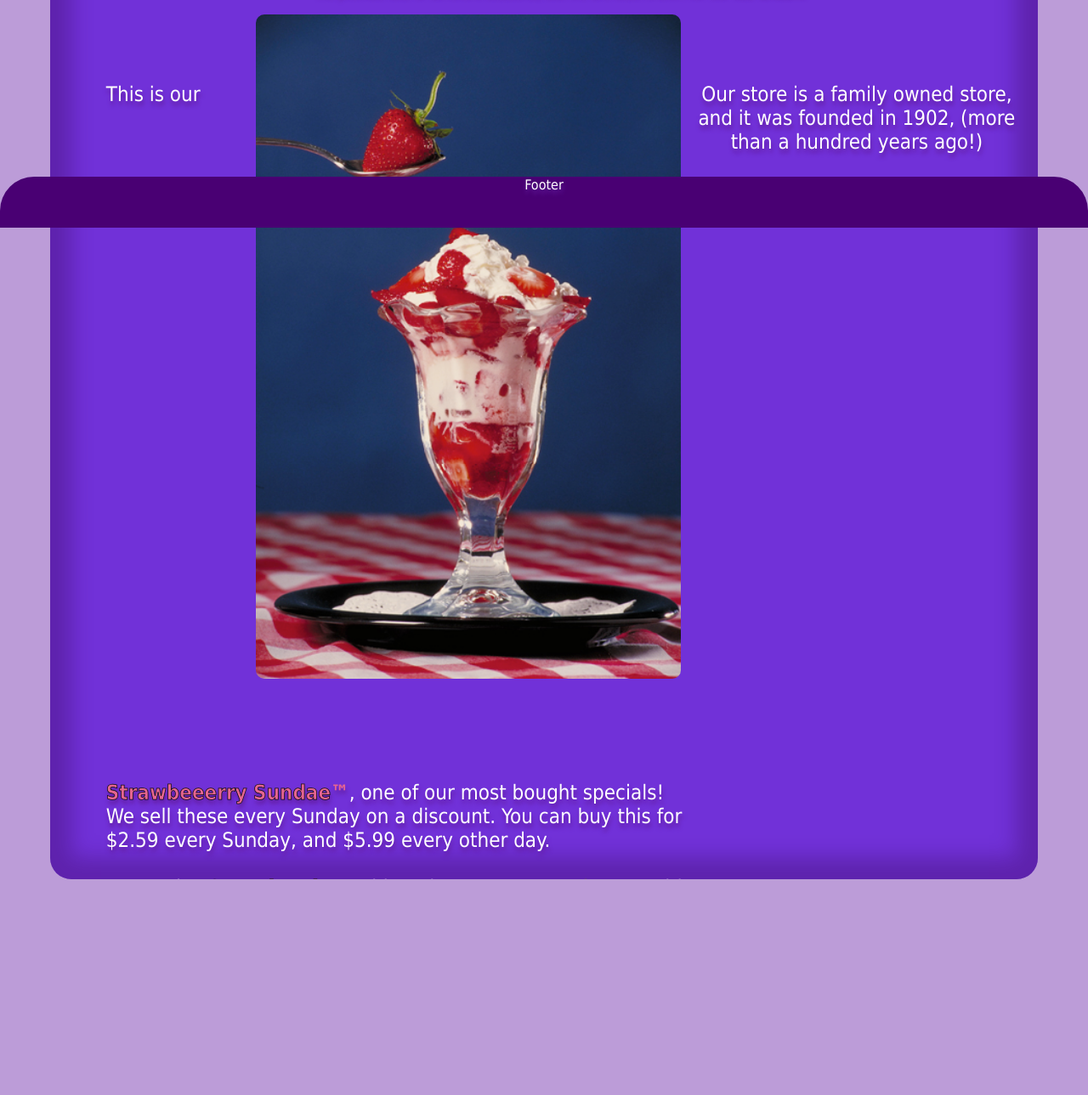
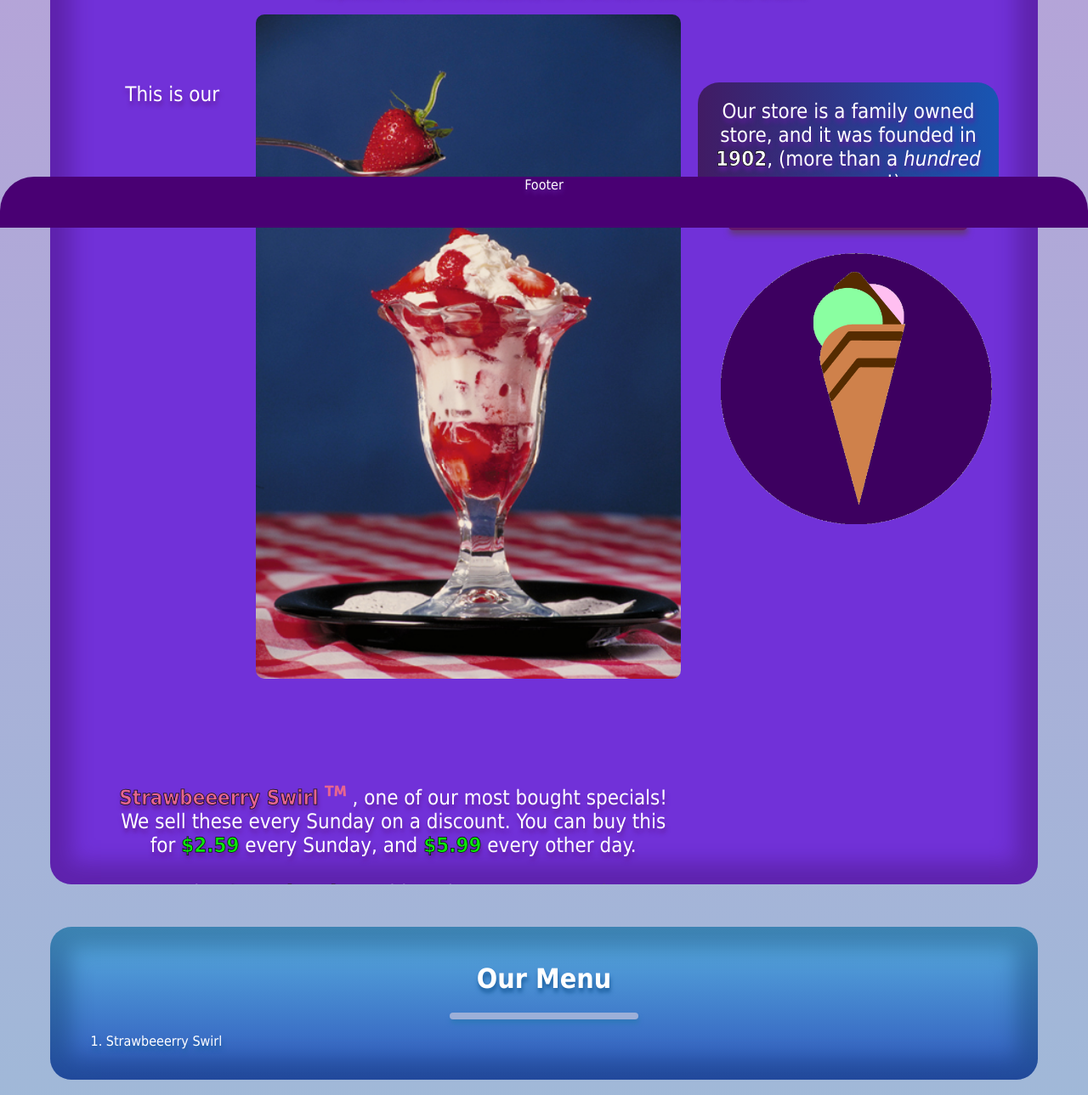
Before and after one commit to cat-loaf/ic-shop, a plain HTML site: page index.html in a window 1280 px wide. Shown: the part 532-1821 px from the top of the page at 85% size. Drawn offline with nearby package versions, Linux system fonts and the light colour scheme.

Commit message:
what the freak + yb better + ratio + counter ratio + added items menu

```diff
--- a/index.html
+++ b/index.html
@@ -17,9 +17,16 @@
 
   <title>The Marble Ice-Cream Shop</title>
 
+
+
   <link rel="stylesheet" href="https://cdnjs.cloudflare.com/ajax/libs/animate.css/4.1.1/animate.min.css"/>
-  <script src="https://kit.fontawesome.com/143bebfcbd.js" crossorigin="anonymous"></script>
-  <script src="https://ajax.googleapis.com/ajax/libs/jquery/3.5.1/jquery.min.js"></script>
+
+
+  <!--<script src="https://kit.fontawesome.com/143bebfcbd.js" crossorigin="anonymous"></script>-->
+  <script src="https://cdnjs.cloudflare.com/ajax/libs/font-awesome/5.15.4/js/all.min.js" integrity="sha512-Tn2m0TIpgVyTzzvmxLNuqbSJH3JP8jm+Cy3hvHrW7ndTDcJ1w5mBiksqDBb8GpE2ksktFvDB/ykZ0mDpsZj20w==" crossorigin="anonymous" referrerpolicy="no-referrer"></script>
+
+
+  <!--<script src="https://ajax.googleapis.com/ajax/libs/jquery/3.5.1/jquery.min.js"></script>-->
 </head>
 
 <body>
@@ -56,7 +63,9 @@
     <p class="centered">
       <ul style="list-style:none; text-align:center;">
         <li>
-          Marble Ice Cream is a desserts shop based in
+          <b style="color:#cb6ded;">Marble Ice Cream
+            <i class="fas fa-ice-cream"></i>
+          </b> is a desserts cafe based in
           <a class="contentLink" href="https://www.google.com/maps/place/Tampa,+FL/" target="_blank">
             Tampa, FL
             <i class="fas fa-map-marker-alt"></i>
@@ -64,14 +73,23 @@
         </li>
 
         <li>
-          We provide lots of different desserts, but we are best known for our <b>Ice Cream</b>!
+          We provide lots of different desserts, but we are best known for our
+            <b>Ice Cream!</b>
         </li>
 
         <li class="pc-left">
           <img id="dessertExample" src="images/StrawberrySundae.jpg" alt="Picture of a strawberry ice-cream sundae">
           <span id="sundaeExplanation">
             <p>
-              This is our <cust class="strawberry bolded"><cust class="stroked">Strawbeeerry Sundae</cust>&trade;</cust>, one of our most bought specials! We sell these every Sunday on a discount. You can buy this for &dollar;2.59 every Sunday, and &dollar;5.99 every other day.
+              This is our
+              <cust class="strawberry bolded stroked">
+                  Strawbeeerry Swirl
+                  <sup><i class="fas fa-trademark"></i></sup>
+              </cust>, one of our most bought specials! We sell these every Sunday on a discount. You can buy this for
+              <cust class="money stroked">&dollar;2.59</cust>
+                every Sunday, and
+              <cust class="money stroked">&dollar;5.99</cust>
+                every other day.
               <br> <br>
               It contains
                 <cust class="strawberry bolded stroked">Strawberries</cust>,
@@ -83,15 +101,29 @@
         </li>
         <li class="pc-right">
           <span id="sundaeExplanation" style="margin:0; padding:0; ">
-              Our store is a family owned store, and it was founded in 1902, (more than a hundred years ago!)
+              <p id="expBorder">Our store is a family owned store, and it was founded in
+                <cust class="stroked bolded">1902</cust>, (more than a <i>hundred</i> years ago!)
+                <hr class="pc-only" style="display:inline-block;">
+                <br>
+                <img src="images/favIcon.png" class="storeIcon pc-only" alt="Icon of our store">
+              </p>
           </span>
+
         </li>
       </ul>
     </p>
-
-
   </main>
 
+  <div class="menuItems">
+    <h1 class="centered">Our Menu</h1>
+    <hr class="hrAlt2">
+    <p>
+      <ol>
+        <li>Strawbeeerry Swirl</li>
+
+      </ol>
+    </p>
+  </div>
 
 
   <br>
--- a/main.css
+++ b/main.css
@@ -1,6 +1,10 @@
 :root * {
   font-family: Tahoma, sans-serif;
 }
+
+
+
+
 
 span > * {
   margin:0;
@@ -12,9 +16,17 @@ span > * {
   align-self: center;
 }
 
+
+
+
+
 body {
-  background-color:#bc9cd8;
+  background:linear-gradient(180deg, #bc9cd8, #9cbdd8);
 }
+
+
+
+
 
 a {
   text-decoration: none;
@@ -36,6 +48,8 @@ a.contentLink {
   max-width: 700px;
   min-width: 20%;
 }
+
+
 
 
 
@@ -66,6 +80,10 @@ nav {
   color:#dddddd;
 }
 
+
+
+
+
 hr {
   border:none;
   border-radius:25px;
@@ -91,6 +109,19 @@ hr.hrAlt {
   box-shadow: 1px 5px 5px #621ca0;
 }
 
+hr.hrAlt2 {
+  background-color: #9cafd8;
+
+  min-width:20%;
+  width:20%;
+  height:7.5px;
+
+  box-shadow: 1px 5px 5px #3078bb;
+}
+
+
+
+
 
 main {
   margin:1vh 4vw;
@@ -105,6 +136,14 @@ main {
   color:#fff;
   overflow: hidden;
 }
+
+
+main img.storeIcon {
+  margin:20px;
+  max-width:25vw;
+}
+
+
 
 footer {
   position: fixed;
@@ -126,6 +165,9 @@ footer {
 }
 
 
+
+
+
 #dessertExample {
   border-radius:20px;
   width:500px;
@@ -140,8 +182,41 @@ footer {
 }
 
 #sundaeExplanation > * {
-  text-align:left !important;
+  text-align:left;
+  margin-right:20px;
 }
+
+p#expBorder {
+  background:linear-gradient(90deg,#411b64,#1856b3);
+  /*border: 5px #4e1b64 solid;*/
+  /*border-radius:41% 59% 37% 63% / 34% 33% 67% 66%;*/
+
+  border-radius:25px;
+  padding:20px;
+}
+
+
+
+div.menuItems {
+  background-image:linear-gradient(0deg, #0a37b3c0, #37ace2b0);
+  color:white;
+
+
+  margin:1vh 4vw;
+  margin-top:50px;
+  padding:2.5vh 2vw;
+
+  text-shadow: 1px 5px 5px #1c60a0;
+
+  border-radius: 25px;
+  box-shadow: inset 0px 0px 25px 25px #0a305c59;
+
+  overflow: hidden;
+}
+
+
+
+
 
 cust.rainbow-text {
   background-image: linear-gradient(to right,#f5a6f5,#66f166,#e7e768,#e9a82f,#ee5050);
@@ -165,7 +240,16 @@ cust.bolded {
   font-weight:700;
 }
 
+cust.money {
+  font-weight:650;
+  color:#0ae90a;
+}
+
+
+
 .space { margin-top: 300px; }
+
+
 
 @media only screen and (max-width: 600px) {
   #dessertExample {
@@ -196,6 +280,11 @@ cust.bolded {
     max-width:35%;
   }
 
+  #sundaeExplanation > * {
+    text-align:center;
+    margin-right:20px;
+  }
+
   .mobile-only {
     visibility: hidden;
     display:none;
```
